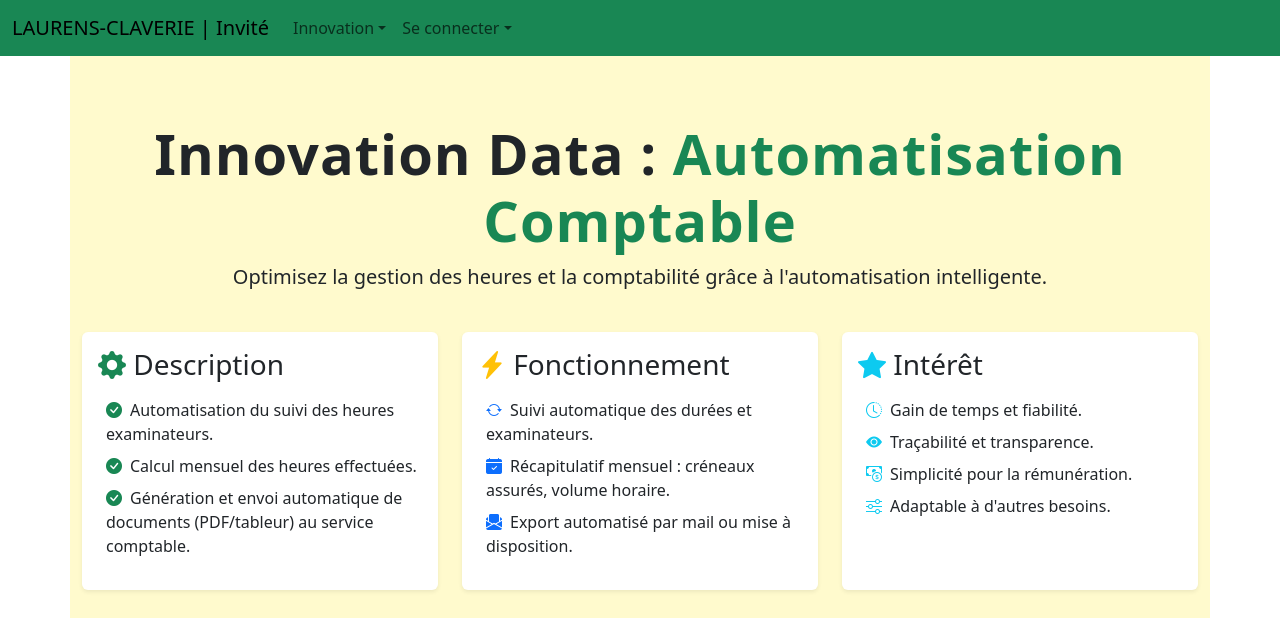
After one commit to Lionas2k/LO07_Project, a PHP site: page /app/view/innovationData.php in a window 1280 px wide. The commit adds this page. Shown: the top 618 px of the page. Run offline with PHP 8.4, Linux system fonts and the light colour scheme; grey boxes are pictures that could not be loaded.

Commit message:
Ajout des deux pages innovations

```diff
--- a/app/router/router.php
+++ b/app/router/router.php
@@ -54,6 +54,12 @@ switch ($action) {
     case "viewPrendreRdv":
         ControllerRdv::$action($args);
         break;
+    case "innovationData":
+        include '../view/innovationData.php';
+        break;
+    case "innovationMvc":
+        include '../view/innovationMvc.php';
+        break;
     default:
         include '../view/Accueil.php';
         break;
--- a/app/view/fragment/fragmentMenu.php
+++ b/app/view/fragment/fragmentMenu.php
@@ -66,8 +66,8 @@
         <li class="nav-item dropdown">
           <a class="nav-link dropdown-toggle" role="button" data-bs-toggle="dropdown" aria-expanded="false">Innovation</a>
           <ul class="dropdown-menu">
-            <li><a class="dropdown-item" href="router.php?action=viewProposerAmelioration.php">##</a></li>
-            <li><a class="dropdown-item" href="router.php?action=viewProposerFonctionnalite.php">##</a></li>
+            <li><a class="dropdown-item" href="router.php?action=innovationData">Automatisation Comptable</a></li>
+            <li><a class="dropdown-item" href="router.php?action=innovationMvc">MVC & Symfony</a></li>
           </ul>
         </li>
         <?php if (isset($_SESSION["user"])) { ?>
--- /dev/null
+++ b/app/view/innovationData.php
@@ -0,0 +1,58 @@
+<?php include 'fragment/fragmentHeader.html'; ?>
+<body>
+  <div class="container mt-5 pt-4">
+    <?php include 'fragment/fragmentMenu.php'; ?>
+    <div class="row mt-5 justify-content-center">
+      <div class="col-12 text-center mb-4">
+        <h1 class="display-4 fw-bold mb-2" style="letter-spacing:1px;">Innovation Data : <span class="text-success">Automatisation Comptable</span></h1>
+        <p class="lead">Optimisez la gestion des heures et la comptabilité grâce à l'automatisation intelligente.</p>
+      </div>
+      <div class="col-md-4 mb-4">
+        <div class="card shadow-sm h-100 border-0">
+          <div class="card-body">
+            <h3 class="card-title mb-3"><i class="bi bi-gear-fill text-success"></i> Description</h3>
+            <ul class="list-unstyled ms-2">
+              <li class="mb-2"><i class="bi bi-check-circle-fill text-success me-2"></i>Automatisation du suivi des heures examinateurs.</li>
+              <li class="mb-2"><i class="bi bi-check-circle-fill text-success me-2"></i>Calcul mensuel des heures effectuées.</li>
+              <li class="mb-2"><i class="bi bi-check-circle-fill text-success me-2"></i>Génération et envoi automatique de documents (PDF/tableur) au service comptable.</li>
+            </ul>
+          </div>
+        </div>
+      </div>
+      <div class="col-md-4 mb-4">
+        <div class="card shadow-sm h-100 border-0">
+          <div class="card-body">
+            <h3 class="card-title mb-3"><i class="bi bi-lightning-charge-fill text-warning"></i> Fonctionnement</h3>
+            <ul class="list-unstyled ms-2">
+              <li class="mb-2"><i class="bi bi-arrow-repeat text-primary me-2"></i>Suivi automatique des durées et examinateurs.</li>
+              <li class="mb-2"><i class="bi bi-calendar-check-fill text-primary me-2"></i>Récapitulatif mensuel : créneaux assurés, volume horaire.</li>
+              <li class="mb-2"><i class="bi bi-envelope-paper-fill text-primary me-2"></i>Export automatisé par mail ou mise à disposition.</li>
+            </ul>
+          </div>
+        </div>
+      </div>
+      <div class="col-md-4 mb-4">
+        <div class="card shadow-sm h-100 border-0">
+          <div class="card-body">
+            <h3 class="card-title mb-3"><i class="bi bi-star-fill text-info"></i> Intérêt</h3>
+            <ul class="list-unstyled ms-2">
+              <li class="mb-2"><i class="bi bi-clock-history text-info me-2"></i>Gain de temps et fiabilité.</li>
+              <li class="mb-2"><i class="bi bi-eye-fill text-info me-2"></i>Traçabilité et transparence.</li>
+              <li class="mb-2"><i class="bi bi-cash-coin text-info me-2"></i>Simplicité pour la rémunération.</li>
+              <li class="mb-2"><i class="bi bi-sliders text-info me-2"></i>Adaptable à d'autres besoins.</li>
+            </ul>
+          </div>
+        </div>
+      </div>
+    </div>
+    <div class="row justify-content-center mt-4">
+      <div class="col-md-8 text-center">
+        <img src="https://cdn-icons-png.flaticon.com/512/3135/3135715.png" alt="Automatisation" style="max-width:120px; opacity:0.8;">
+      </div>
+    </div>
+    <?php include 'fragment/fragmentFooter.html'; ?>
+  </div>
+  <!-- Bootstrap Icons CDN -->
+  <link rel="stylesheet" href="https://cdn.jsdelivr.net/npm/bootstrap-icons@1.10.5/font/bootstrap-icons.css">
+</body>
+</html>
```
Also changed, not shown: app/view/innovationMvc.php (added, +56 -0 lines).
